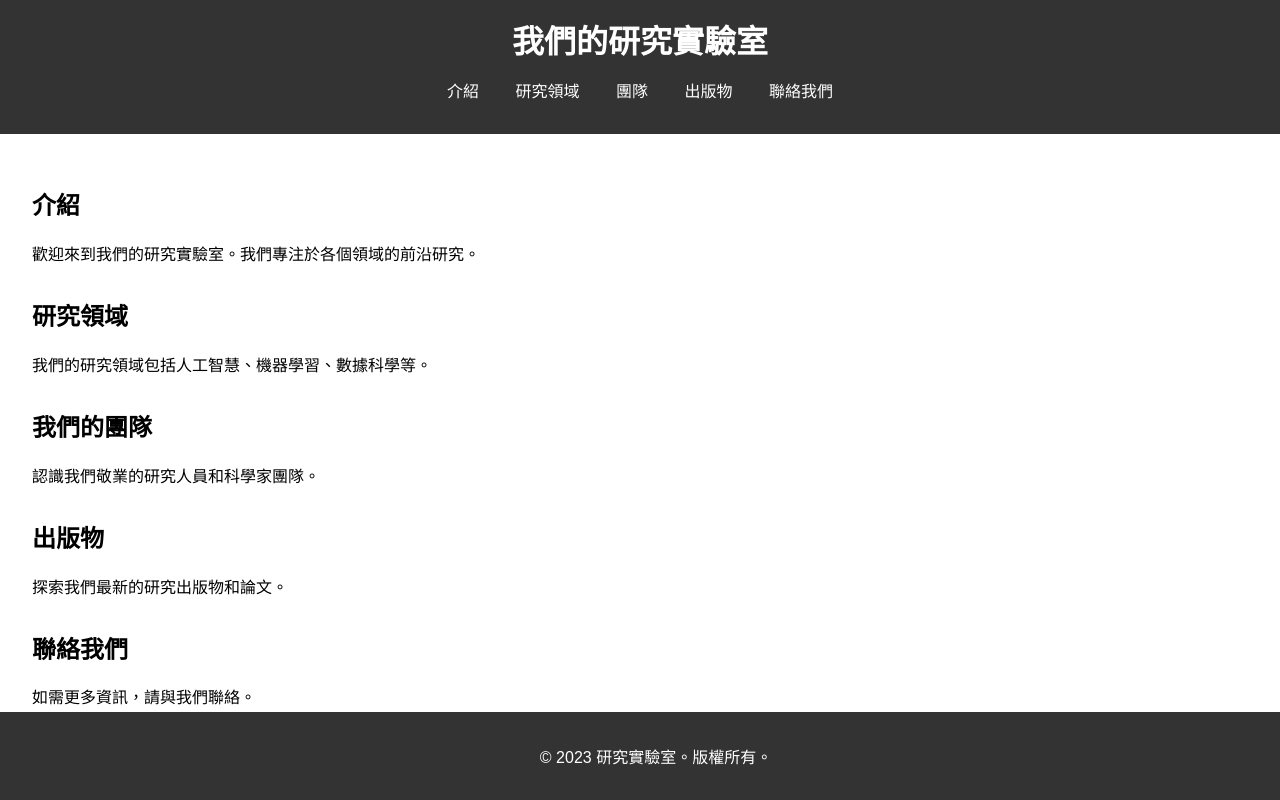
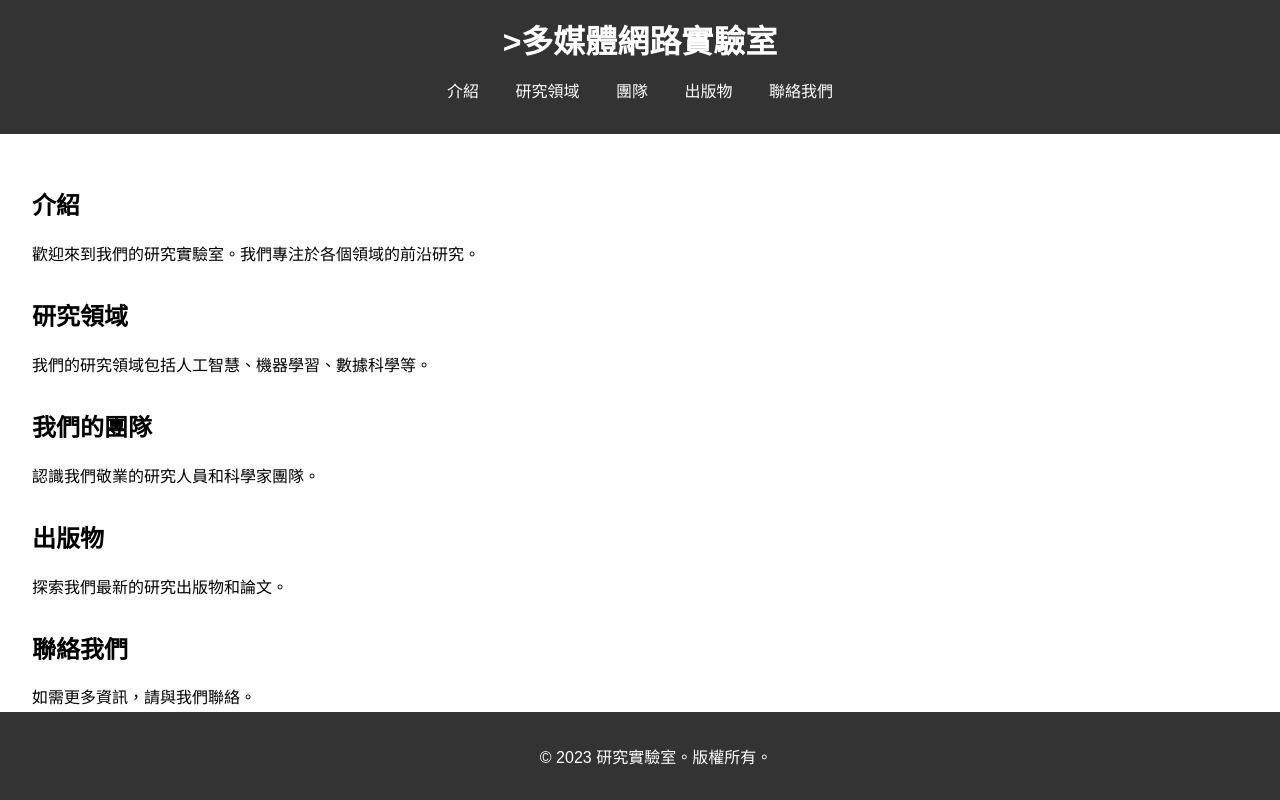
Before and after one commit to nckugs/nckugs.github.io, a plain HTML site: page index.html in a window 1280 px wide. Drawn offline with Linux system fonts and the light colour scheme.

Commit message:
Update index.html

```diff
--- a/index.html
+++ b/index.html
@@ -3,12 +3,12 @@
 <head>
     <meta charset="UTF-8">
     <meta name="viewport" content="width=device-width, initial-scale=1.0">
-    <title>研究實驗室</title>
+    <title>實驗室</title>
     <link rel="stylesheet" href="styles.css">
 </head>
 <body>
     <header>
-        <h1>我們的研究實驗室</h1>
+        <h1>>多媒體網路實驗室</h1>
         <nav>
             <ul>
                 <li><a href="#introduction">介紹</a></li>
```
